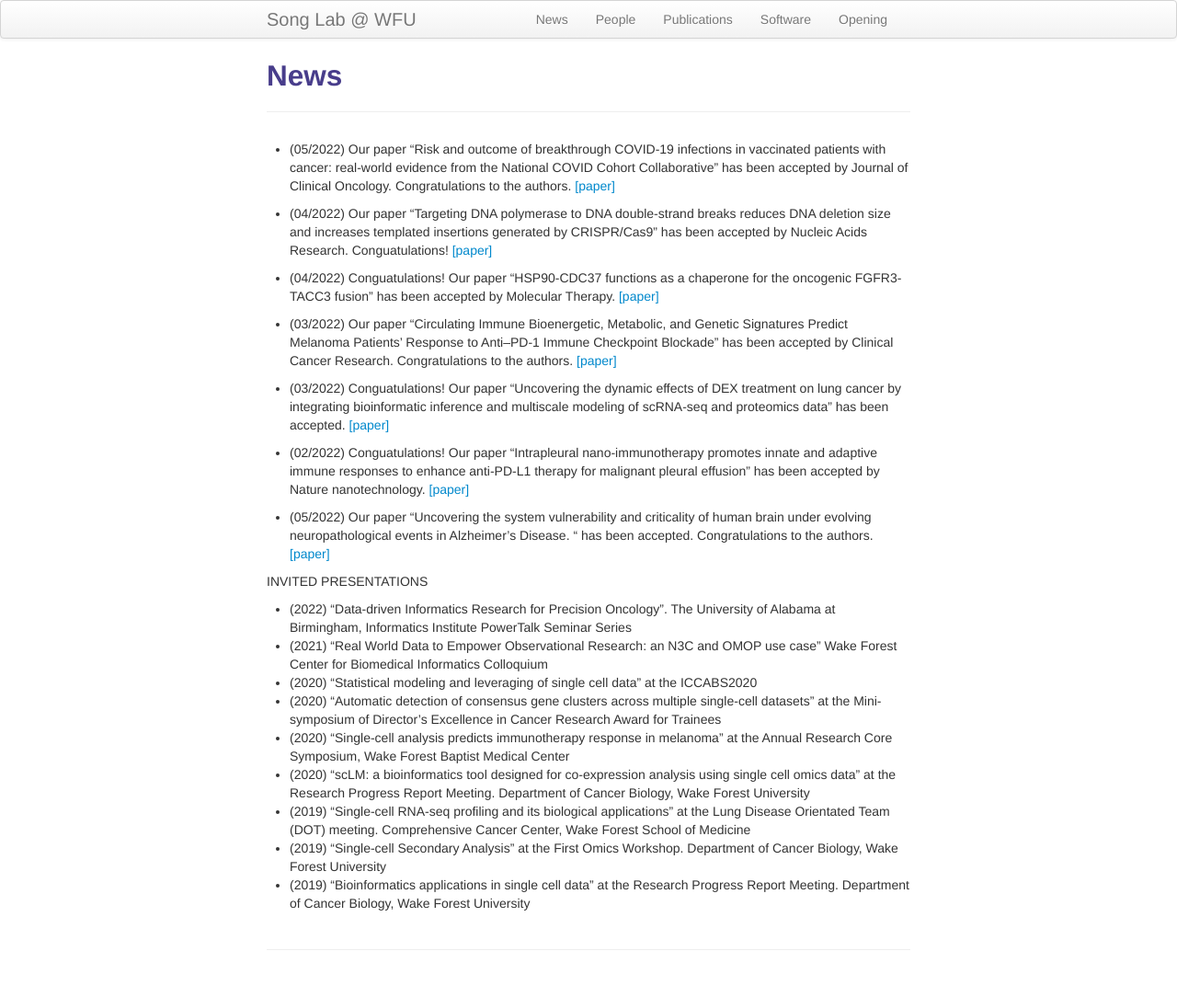
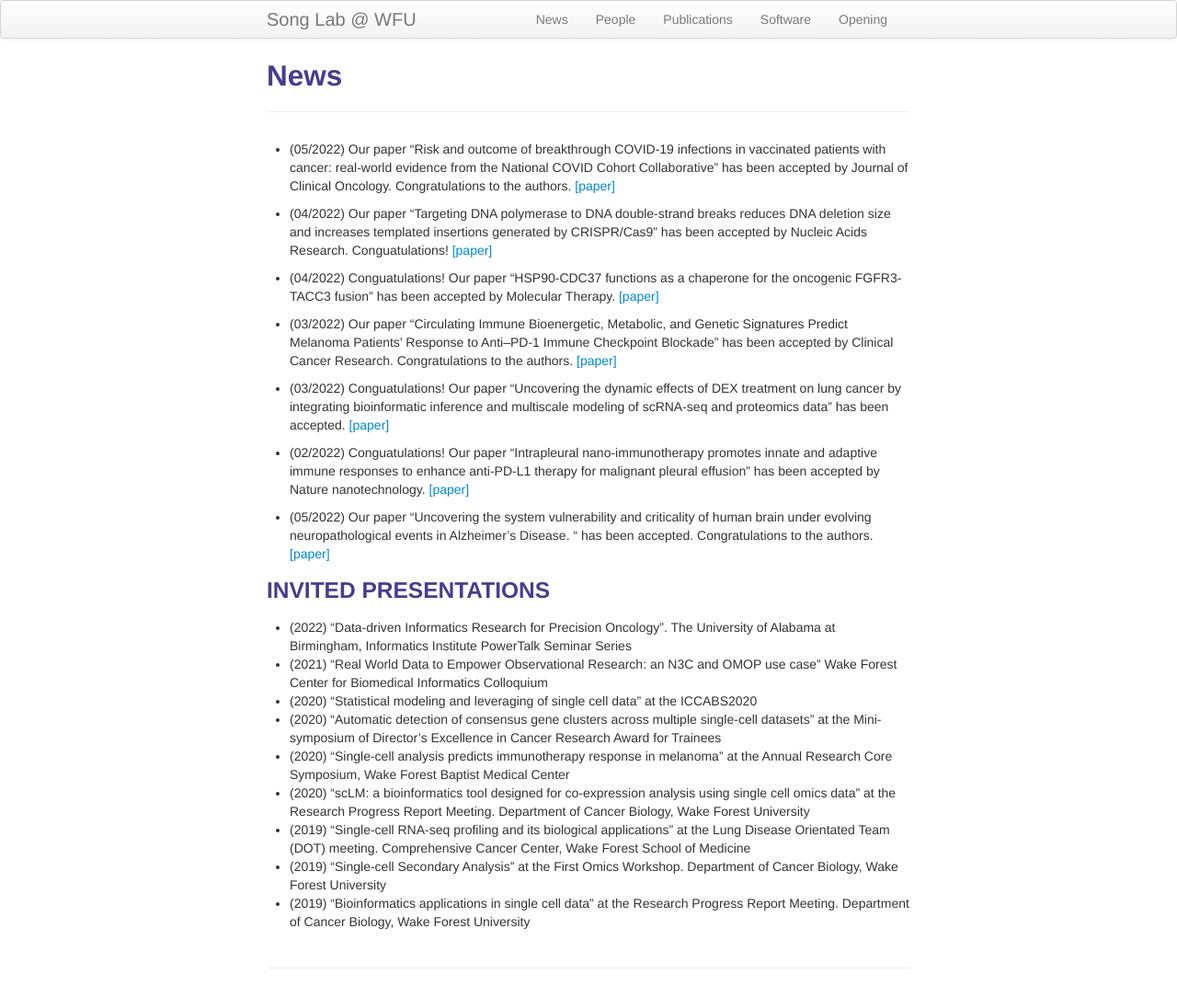
Before and after one commit to songqianqianlab/songqianqianlab.github.io2, a Jekyll site: the page built from pages/news.md, in a window 1280 px wide. Shown: the whole page at 92% size. Built offline with Jekyll 4.4.1, drawn with Linux system fonts in a browser that asks for light colours.

Commit message:
Update news.md

```diff
--- a/pages/news.md
+++ b/pages/news.md
@@ -19,7 +19,7 @@ description: Lab's news
 * (05/2022) Our paper "Uncovering the system vulnerability and criticality of human brain under evolving neuropathological events in Alzheimer’s Disease. " has been accepted. Congratulations to the authors. [[paper]](https://arxiv.org/abs/2201.08941)
 
 
-INVITED PRESENTATIONS
+### INVITED PRESENTATIONS
 * (2022) “Data-driven Informatics Research for Precision Oncology". The University of Alabama at Birmingham, Informatics Institute PowerTalk Seminar Series
 * (2021) “Real World Data to Empower Observational Research: an N3C and OMOP use case” Wake Forest Center for Biomedical Informatics Colloquium
 * (2020) “Statistical modeling and leveraging of single cell data” at the ICCABS2020
```
